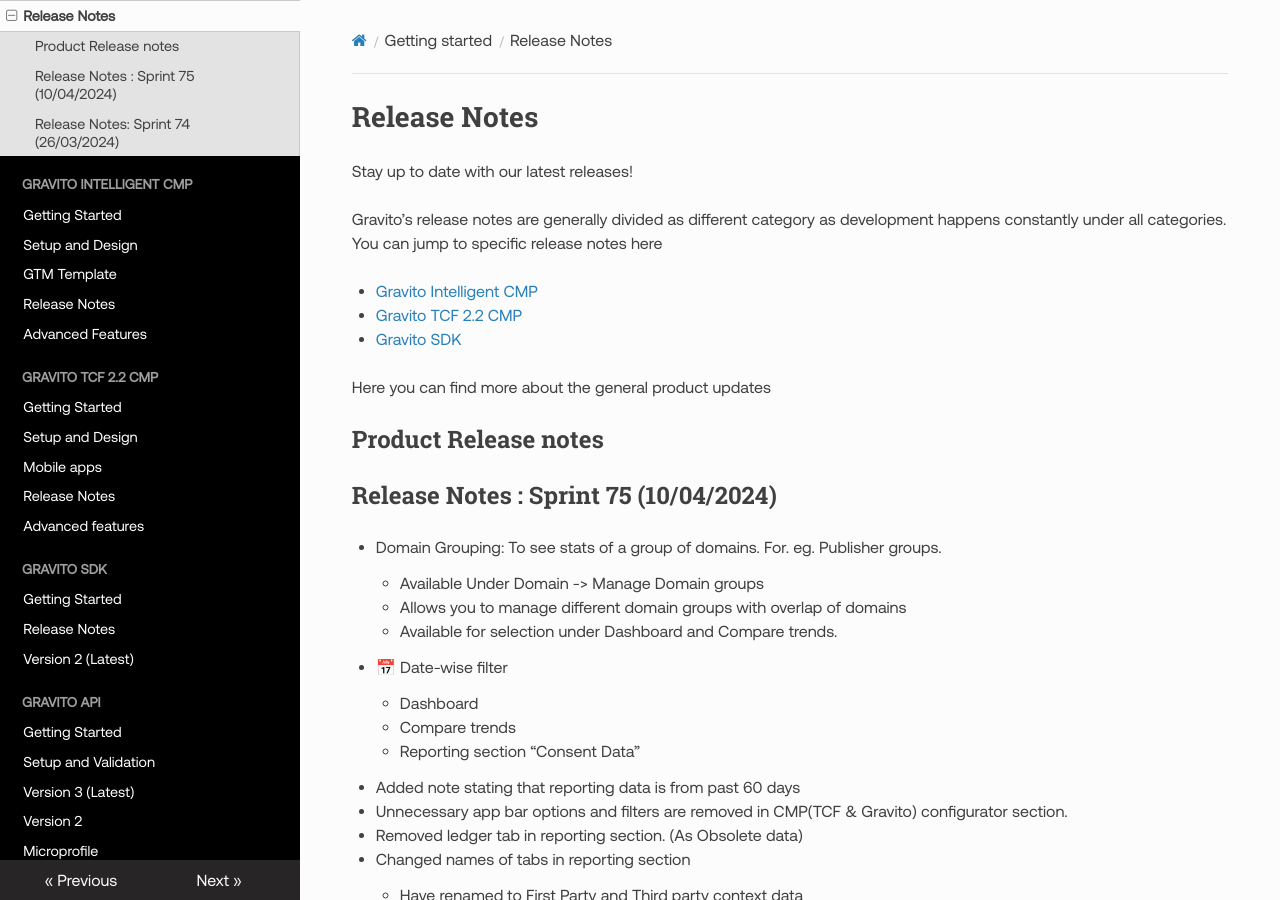
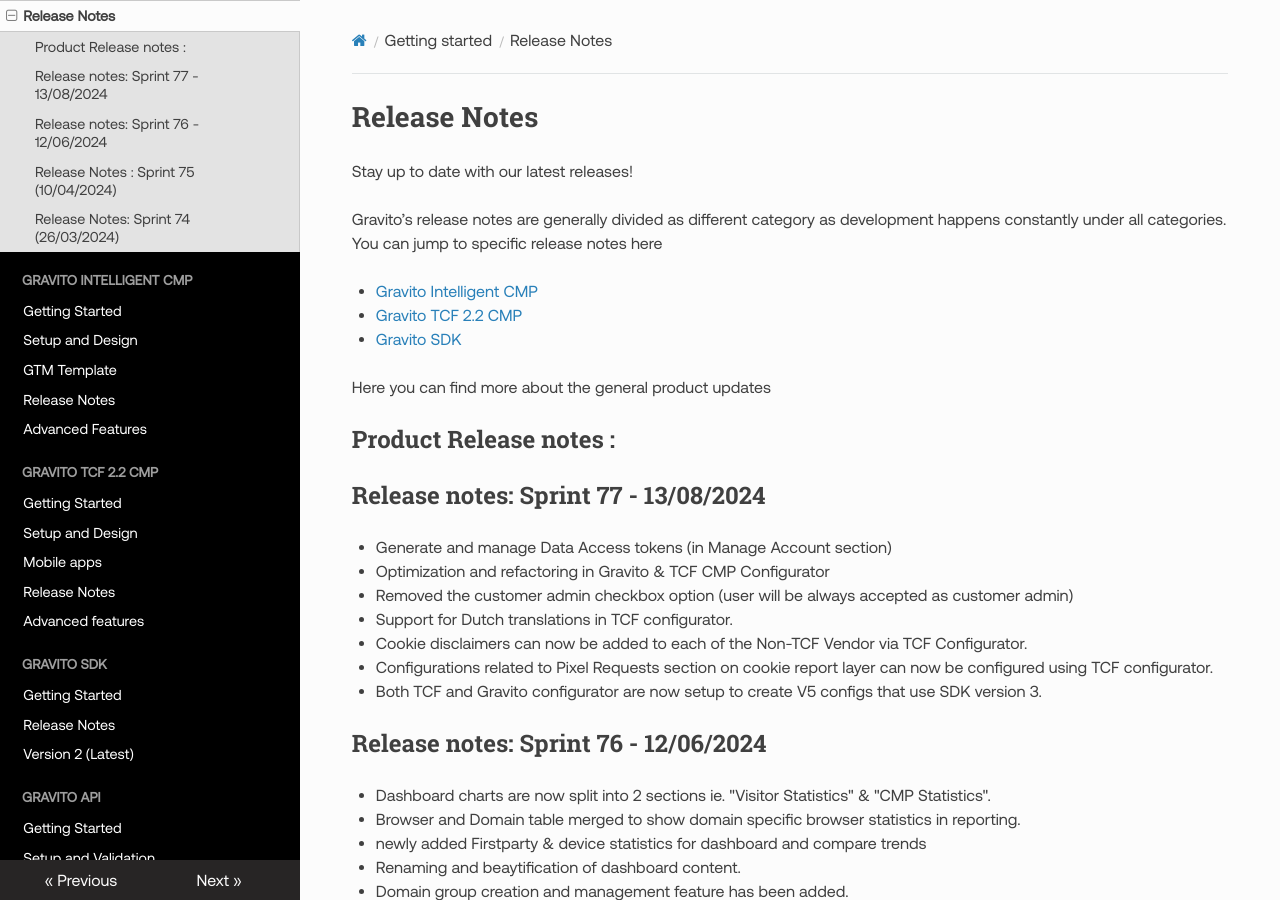
Before and after one commit to GravitoLtd/gravitoltd.github.io, an MkDocs documentation site: the page built from docs/Getting_started/Release_Notes.md, in a window 1280 px wide and 900 px high. Built offline with MkDocs 1.6.1, drawn with Linux system fonts in a browser that asks for light colours; nearby versions of some CDN libraries; some of the changed text lies outside the part shown.

Commit message:
: commenting FAQ and adding more release notes

```diff
--- a/docs/Getting_started/Release_Notes.md
+++ b/docs/Getting_started/Release_Notes.md
@@ -5,17 +5,42 @@
 
 Gravito’s release notes are generally divided as different category as development happens constantly under all categories. You can jump to specific release notes here
 
-*   [Gravito Intelligent CMP](https://www.gravito.net/docs/lightcmp/release-notes-4/)
+*   [Gravito Intelligent CMP](https://docs.gravito.net/docs/Gravito_Intelligent_CMP/Release_Notes/)
 
-*   [Gravito TCF 2.2 CMP](https://www.gravito.net/docs/tcf-cmp/tcf-cmp-releases/)
+*   [Gravito TCF 2.2 CMP](https://docs.gravito.net/docs/Gravito_TCF_2.2_CMP/Release_Notes/)
 
-*   [Gravito SDK](https://www.gravito.net/docs/gravito-sdk-release-notes/)
+*   [Gravito SDK](https://docs.gravito.net/Gravito_SDK/Release_Notes/)
 
 
 Here you can find more about the general product updates
 
-Product Release notes
+Product Release notes :
 ---------------------
+
+Release notes: Sprint 77 - 13/08/2024
+--------------------------------------
+
+   * Generate and manage Data Access tokens (in Manage Account section)
+   * Optimization and refactoring in Gravito & TCF CMP Configurator
+   * Removed the customer admin checkbox option (user will be always accepted as customer admin)
+   * Support for Dutch translations in TCF configurator.
+   * Cookie disclaimers can now be added to each of the Non-TCF Vendor via TCF Configurator.
+   * Configurations related to Pixel Requests section on cookie report layer can now be configured using TCF configurator.
+   * Both TCF and Gravito configurator are now setup to create V5 configs that use SDK version 3.
+
+
+Release notes: Sprint 76 - 12/06/2024
+--------------------------------------
+
+ * Dashboard charts are now split into 2 sections ie. "Visitor Statistics" & "CMP Statistics".
+  * Browser and Domain table merged to show domain specific browser statistics in reporting.
+ * newly added Firstparty & device statistics for dashboard and compare trends
+ * Renaming and beaytification of dashboard content.
+ * Domain group creation and management feature has been added.
+ * Domain group selector/filter for dashboard & reporting.
+ * "Guide Me" documentation upgradation.
+ * Bug fixes & Optimization changes.
+
 
 Release Notes : Sprint 75 (10/04/2024)
 --------------------------------------
--- a/mkdocs.yml
+++ b/mkdocs.yml
@@ -18,7 +18,7 @@
 
 nav:
   - Getting started:
-      - Frequently Asked Questions: 'Getting_started/Frequently_Asked_Questions.md'
+      #- Frequently Asked Questions: 'Getting_started/Frequently_Asked_Questions.md'
       - Register: 'Getting_started/Register.md'
       - Support: 'Getting_started/Support.md'
       - Release Notes: 'Getting_started/Release_Notes.md'
```
